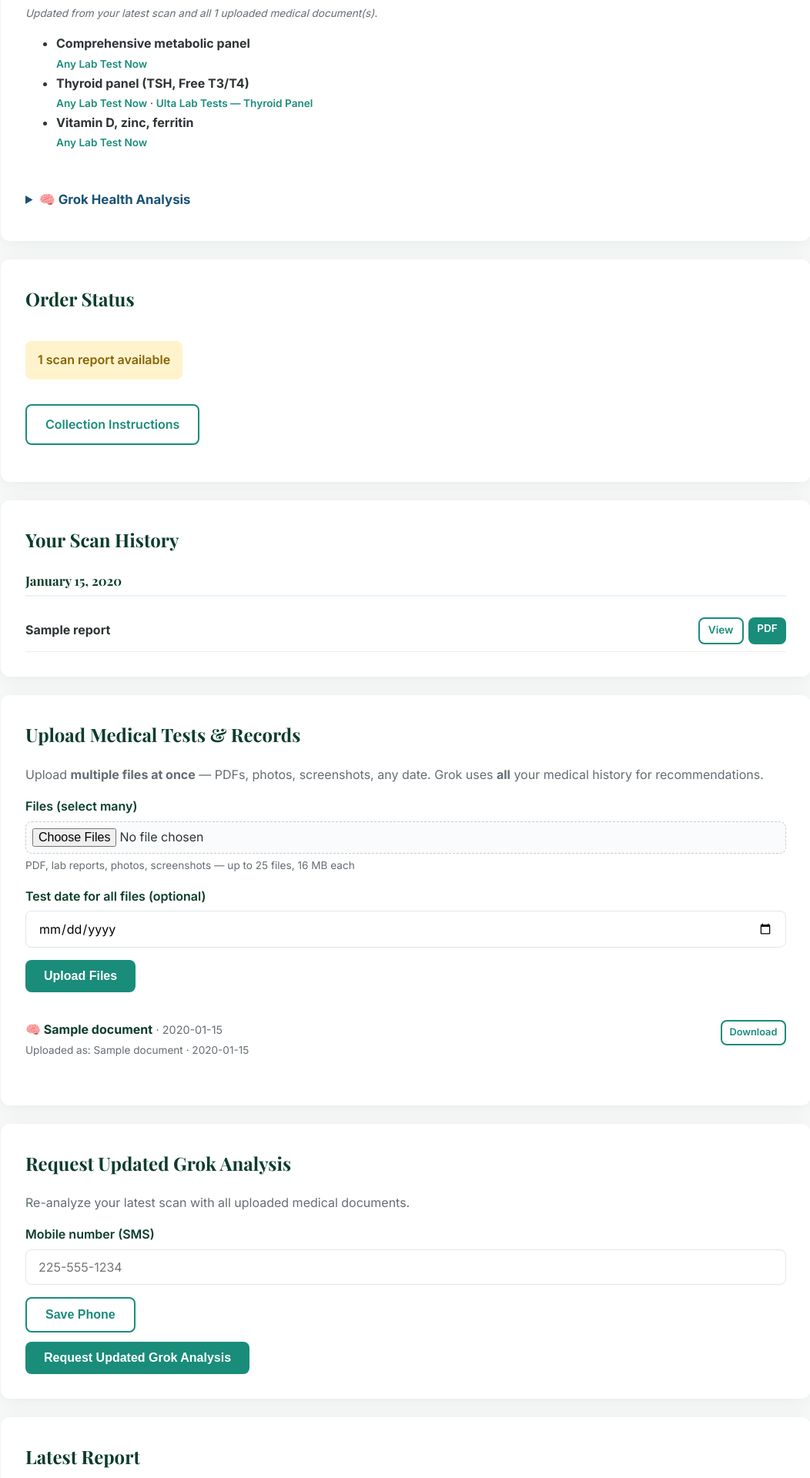
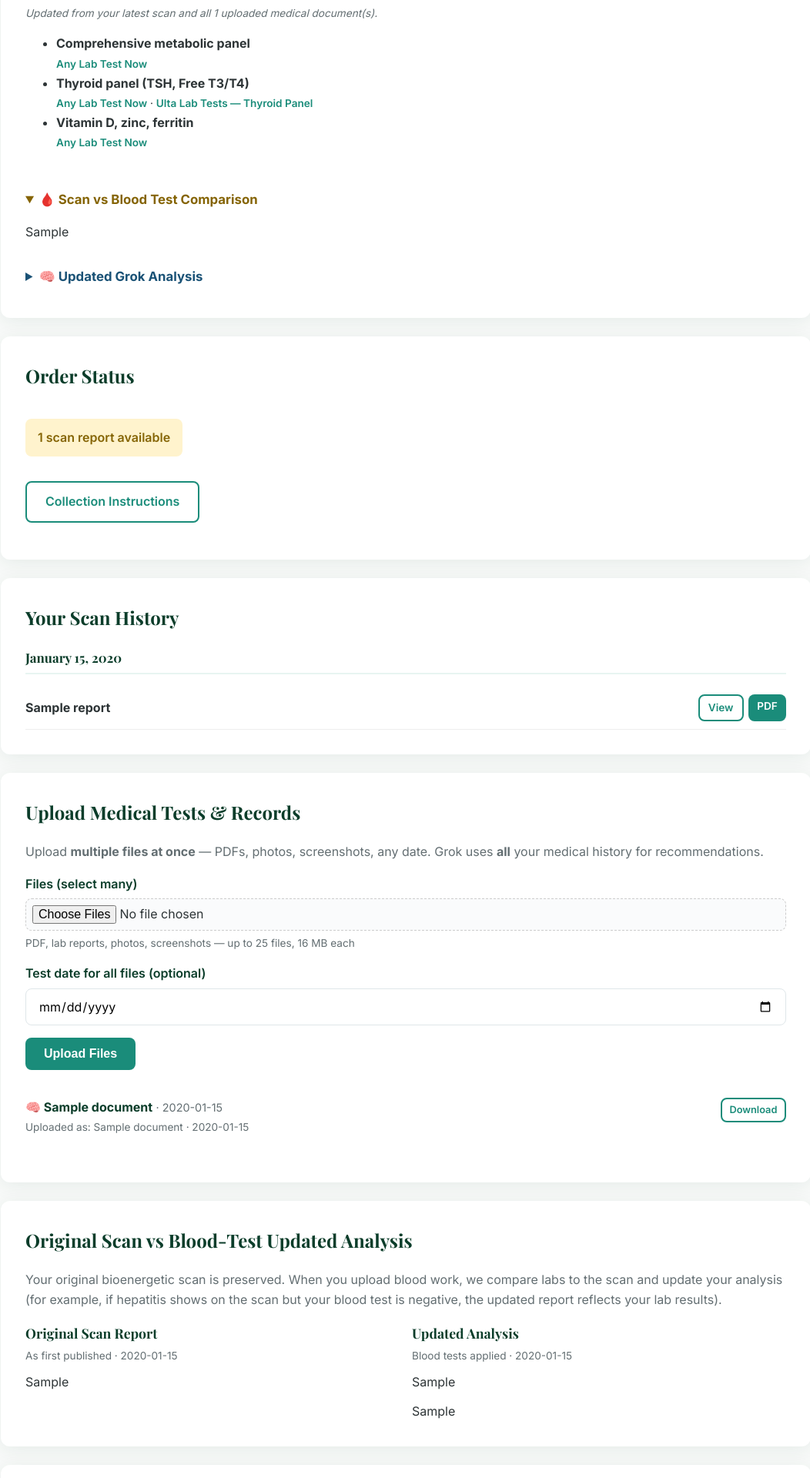
Before and after one commit to Michaelpeatross/root-cause-website, a Flask app: page /dashboard in a window 1280 px wide. Shown: the part 937-2857 px from the top of the page at 77% size, without its empty margins (113-1165 px from the left). Run offline with Flask 3, Linux system fonts and the light colour scheme; the visitor is signed in with stand-in values (Sample User, id 1); tables that the repository leaves empty hold one stand-in row (values such as "Sample post").

Commit message:
Reconcile bio scans with uploaded blood tests via Grok
Compare scan findings to client lab work, adjust AI analysis when they differ (e.g. hepatitis on scan but negative on blood work), preserve original report snapshot, and add client/admin controls plus dashboard original-vs-updated view.

```diff
--- a/app.py
+++ b/app.py
@@ -19,6 +19,7 @@ from document_service import (
 )
 from client_portal import get_personalized_recommendations
 from health_advisor import get_health_recommendations, classify_medical_document
+from scan_reconciliation import reconcile_scan_with_blood_tests
 from notification_service import (
     notify_client_analysis_update, notify_admin_analysis_request,
     deliver_report_to_client,
@@ -85,6 +86,9 @@ class Report(db.Model):
     approved_at = db.Column(db.String(50))
     date = db.Column(db.String(50))
     analysis_updated = db.Column(db.String(50))
+    original_generated_report = db.Column(db.Text)
+    blood_reconciliation_html = db.Column(db.Text)
+    reconciled_at = db.Column(db.String(50))
 
 
 class ClientDocument(db.Model):
@@ -163,6 +167,9 @@ def migrate_schema():
                 'approved': 'BOOLEAN DEFAULT 0',
                 'approved_at': 'VARCHAR(50)',
                 'analysis_updated': 'VARCHAR(50)',
+                'original_generated_report': 'TEXT',
+                'blood_reconciliation_html': 'TEXT',
+                'reconciled_at': 'VARCHAR(50)',
             }
             for col, col_type in new_cols.items():
                 if col not in report_cols:
@@ -309,15 +316,30 @@ def _regenerate_report_analysis(report, notify_client=False, notify_admin=False)
     client_name = _client_display_name(email)
     user = User.query.filter(db.func.lower(User.email) == _normalize_email(email)).first()
 
+    _snapshot_original_report(report)
     prefer_template = _prefer_full_scan_template(report.title, report.raw_data)
-    ai_html, _ = get_health_recommendations(
+
+    recon_result = reconcile_scan_with_blood_tests(
         report.raw_data, medical_text, client_name, email,
-        full_scan_mode=prefer_template,
-    )
+    ) if medical_text and len(medical_text.strip()) >= 80 else None
+
+    if recon_result:
+        ai_html = recon_result['updated_ai_html']
+        blood_html = recon_result['reconciliation_html']
+        report.blood_reconciliation_html = blood_html
+        report.reconciled_at = datetime.now().strftime('%Y-%m-%d %H:%M')
+    else:
+        ai_html, _ = get_health_recommendations(
+            report.raw_data, medical_text, client_name, email,
+            full_scan_mode=prefer_template,
+        )
+        blood_html = None
+
     report.ai_recommendations = ai_html
     report.generated_report = generate_report_html(
         email, report.title, report.raw_data, ai_html, client_name=client_name,
         prefer_template=prefer_template,
+        blood_reconciliation_html=blood_html,
     )
     report.plain_text = generate_report_text(
         email, report.title, report.raw_data, ai_html
@@ -562,11 +584,62 @@ def _save_pdf_for_report(report, html_report):
     return False
 
 
+def _snapshot_original_report(report):
+    """Preserve the first published scan report before blood-test adjustments."""
+    if report.generated_report and not report.original_generated_report:
+        report.original_generated_report = report.generated_report
+
+
 def _publish_report_to_portal(report):
     """Make a generated report visible on the client's portal."""
+    _snapshot_original_report(report)
     if not report.approved:
         report.approved = True
         report.approved_at = datetime.now().strftime('%Y-%m-%d %H:%M')
+
+
+def _apply_blood_reconciliation(report):
+    """
+    Compare original scan with uploaded blood tests; update report and AI analysis.
+    Returns (report, doc_count, messages) or (None, 0, [error]) if no labs uploaded.
+    """
+    email = report.user_email
+    medical_text, doc_count = _medical_context(email)
+    if not medical_text or len(medical_text.strip()) < 80:
+        return report, doc_count, [
+            'No blood test or lab documents found. Upload lab work first.',
+        ]
+
+    _snapshot_original_report(report)
+    client_name = _client_display_name(email)
+    result = reconcile_scan_with_blood_tests(
+        report.raw_data, medical_text, client_name, email,
+    )
+    if not result:
+        return report, doc_count, ['Could not reconcile scan with blood tests.']
+
+    prefer_template = _prefer_full_scan_template(report.title, report.raw_data)
+    report.blood_reconciliation_html = result['reconciliation_html']
+    report.ai_recommendations = result['updated_ai_html']
+    report.reconciled_at = datetime.now().strftime('%Y-%m-%d %H:%M')
+    report.analysis_updated = report.reconciled_at
+    report.generated_report = generate_report_html(
+        email,
+        report.title,
+        report.raw_data,
+        result['updated_ai_html'],
+        client_name=client_name,
+        prefer_template=prefer_template,
+        blood_reconciliation_html=result['reconciliation_html'],
+    )
+    report.plain_text = generate_report_text(
+        email, report.title, report.raw_data, result['updated_ai_html'],
+    )
+    _save_pdf_for_report(report, report.generated_report)
+    source = result.get('source', 'grok')
+    return report, doc_count, [
+        f'Scan updated with blood test comparison ({doc_count} document(s), {source}).',
+    ]
 
 
 def _approve_and_send_report(report, send_email=False, send_sms=False):
@@ -836,7 +909,23 @@ def dashboard():
                     count += 1
                 db.session.commit()
 
-                msg = f'Uploaded {count} file(s). Recommendations updated from your latest scan + medical docs.'
+                msg = f'Uploaded {count} file(s).'
+                latest = Report.query.filter(
+                    db.func.lower(Report.user_email) == _normalize_email(email),
+                    Report.generated_report.isnot(None),
+                    Report.approved == True,
+                ).order_by(Report.id.desc()).first()
+                if latest and latest.raw_data:
+                    latest, doc_count, recon_msgs = _apply_blood_reconciliation(latest)
+                    db.session.commit()
+                    msg += (
+                        f' Scan updated with blood test comparison '
+                        f'({doc_count} total document(s)).'
+                    )
+                    if recon_msgs:
+                        msg += ' ' + recon_msgs[0]
+                else:
+                    msg += ' Recommendations will update when your scan is published.'
                 if partial_errors:
                     msg += f' Some files skipped: {"; ".join(partial_errors[:3])}'
                 flash(msg, 'success')
@@ -853,12 +942,29 @@ def dashboard():
                 )
                 db.session.commit()
                 flash(
-                    f'Updated Grok analysis sent! Used {doc_count} medical document(s) '
-                    f'from all uploaded medical documents. {" ".join(m for m in msgs if m)}',
+                    f'Updated analysis sent! Used {doc_count} medical document(s). '
+                    f'{" ".join(m for m in msgs if m)}',
                     'success',
                 )
             else:
                 flash('No scan report available yet. Contact your practitioner.', 'error')
+        elif action == 'reconcile_blood':
+            report = Report.query.filter(
+                db.func.lower(Report.user_email) == _normalize_email(email),
+                Report.generated_report.isnot(None),
+                Report.approved == True,
+            ).order_by(Report.id.desc()).first()
+            if report and report.raw_data:
+                report, doc_count, msgs = _apply_blood_reconciliation(report)
+                _publish_report_to_portal(report)
+                db.session.commit()
+                flash(
+                    f'Scan adjusted with blood tests ({doc_count} document(s)). '
+                    f'{" ".join(m for m in msgs if m)}',
+                    'success',
+                )
+            else:
+                flash('No published scan report available yet.', 'error')
 
     return _render_client_dashboard(email)
 
@@ -886,7 +992,15 @@ def view_report(report_id):
         abort(403)
     if not session.get('is_admin') and not report.approved:
         abort(403)
-    return render_template('report_view.html', report=report, user={'name': session.get('name', 'Client')})
+    view = request.args.get('view', 'updated')
+    if view not in ('original', 'updated'):
+        view = 'updated'
+    return render_template(
+        'report_view.html',
+        report=report,
+        view=view,
+        user={'name': session.get('name', 'Client')},
+    )
 
 
 @app.route('/reports/<int:report_id>/pdf')
@@ -983,6 +1097,20 @@ def admin():
                 )
             else:
                 flash('Report not found or missing raw data.', 'error')
+
+        elif action == 'reconcile_blood' and report_id:
+            report = Report.query.get(report_id)
+            if report and report.raw_data:
+                report, doc_count, msgs = _apply_blood_reconciliation(report)
+                _publish_report_to_portal(report)
+                db.session.commit()
+                flash(
+                    f'Scan adjusted with blood tests for {report.user_email} '
+                    f'({doc_count} document(s)). {" ".join(msgs)}',
+                    'success',
+                )
+            else:
+                flash('Report not found or missing scan data.', 'error')
 
         elif not email:
             flash('Select a client or enter a new client email.', 'error')
--- a/client_portal.py
+++ b/client_portal.py
@@ -50,6 +50,8 @@ def get_personalized_recommendations(latest_report, all_documents):
         'supplements_html': doc_note + f'<ul>{supplement_list_html(supplements)}</ul>',
         'labs_html': doc_note + f'<ul>{lab_list_html(labs)}</ul>',
         'ai_html': latest_report.ai_recommendations or '',
+        'reconciliation_html': latest_report.blood_reconciliation_html or '',
+        'reconciled_at': latest_report.reconciled_at,
         'updated_at': updated,
         'has_data': True,
         'scan_title': latest_report.title,
--- a/pdf_service.py
+++ b/pdf_service.py
@@ -85,6 +85,12 @@ ul { margin: 6px 0; padding-left: 18px; }
 .scan-steps { margin: 8px 0 0; padding-left: 20px; }
 .scan-steps li { margin-bottom: 8px; line-height: 1.55; }
 .scan-remedy-category { color: #0b3d2a; font-size: 12pt; margin: 14px 0 6px; border-bottom: 1px solid #dceee8; }
+.reconcile-grid { margin: 10px 0; }
+.reconcile-panel { padding: 8px; margin-bottom: 8px; border: 1px solid #ddd; page-break-inside: avoid; }
+.reconcile-adjusted { background: #fff8e6; }
+.reconcile-confirmed { background: #e8f5f1; }
+.reconcile-scan-only { background: #f4f6f8; }
+.reconcile-list { margin: 0; padding-left: 16px; font-size: 9pt; }
 
 .scan-remedy-card { border: 1px solid #e0e0e0; padding: 10px; margin: 8px 0; page-break-inside: avoid; }
 .scan-remedy-card h4 { margin: 0 0 4px; color: #0b3d2a; }
--- a/report_generator.py
+++ b/report_generator.py
@@ -282,13 +282,14 @@ def generate_report_text(email, title, raw_data, ai_recommendations_html=None):
 
 def generate_report_html(
     email, title, raw_data, ai_recommendations_html=None, client_name=None,
-    prefer_template=False,
+    prefer_template=False, blood_reconciliation_html=None,
 ):
     """Build a complete professional HTML report from raw scan paste."""
     if prefer_template or uses_template_format(raw_data or '', title=title):
         return generate_template_report_html(
             email, title, raw_data, client_name=client_name,
             ai_recommendations_html=ai_recommendations_html,
+            blood_reconciliation_html=blood_reconciliation_html,
         )
 
     findings = _parse_lines(raw_data or "")
--- a/scan_template.py
+++ b/scan_template.py
@@ -419,6 +419,7 @@ def uses_template_format(raw_text, title=None):
 
 def generate_template_report_html(
     email, title, raw_data, client_name=None, ai_recommendations_html=None,
+    blood_reconciliation_html=None,
 ):
     """Build HTML report styled like the Full Scan PDF template."""
     scan_text = _scan_body_text(raw_data)
@@ -532,6 +533,8 @@ def generate_template_report_html(
 
   {f'<section class="scan-section page-break"><h2>Balancing Remedies</h2><p class="scan-lead">Remedies identified to bring energetic stressors back into balance — herbs, homeopathics, and nutritional supplements.</p>{remedies_html}</section>' if remedies_html else ''}
 
+  {blood_reconciliation_html or ''}
+
   {ai_recommendations_html or ''}
 
   <footer class="scan-disclaimer">
--- a/static/css/site.css
+++ b/static/css/site.css
@@ -301,6 +301,74 @@ a:hover { text-decoration: underline; }
 }
 
 .legend-item { display: inline-flex; }
+
+.scan-comparison-grid {
+  display: grid;
+  grid-template-columns: 1fr 1fr;
+  gap: 1rem;
+}
+
+@media (max-width: 900px) {
+  .scan-comparison-grid { grid-template-columns: 1fr; }
+}
+
+.scan-comparison-panel h3 {
+  font-family: 'Playfair Display', serif;
+  color: var(--green-dark);
+  margin: 0 0 0.35rem;
+  font-size: 1.1rem;
+}
+
+.scan-comparison-meta {
+  font-size: 0.85rem;
+  color: var(--text-muted);
+  margin: 0 0 0.65rem;
+}
+
+.scan-comparison-body {
+  max-height: 420px;
+  overflow-y: auto;
+  margin: 0;
+  box-shadow: none;
+}
+
+.blood-reconciliation { margin-top: 1rem; }
+
+.reconcile-grid {
+  display: grid;
+  grid-template-columns: repeat(auto-fit, minmax(240px, 1fr));
+  gap: 0.75rem;
+  margin: 1rem 0;
+}
+
+.reconcile-panel {
+  border-radius: var(--radius);
+  padding: 1rem;
+  border: 1px solid #e8ecea;
+}
+
+.reconcile-panel h3 {
+  font-size: 0.95rem;
+  margin: 0 0 0.5rem;
+  color: var(--green-dark);
+}
+
+.reconcile-adjusted { background: #fff8e6; border-color: #f0d78a; }
+.reconcile-confirmed { background: #e8f5f1; border-color: #b8e0d2; }
+.reconcile-scan-only { background: #f4f6f8; border-color: #d5dbe0; }
+
+.reconcile-list {
+  margin: 0;
+  padding-left: 1.1rem;
+  font-size: 0.9rem;
+}
+
+.reconcile-list li { margin-bottom: 0.55rem; }
+
+.reconcile-note {
+  font-size: 0.85rem;
+  color: #4a5568;
+}
 
 .scan-col {
   display: inline-block;
--- a/templates/admin.html
+++ b/templates/admin.html
@@ -239,6 +239,11 @@
                                 <a href="{{ url_for('admin_client_portal', email=r.user_email) }}" class="btn btn-primary" style="padding:0.35rem 0.7rem; font-size:0.8rem;">View Portal</a>
                                 {% if r.generated_report and r.raw_data %}
                                 <form method="POST" style="display:inline;">
+                                    <input type="hidden" name="action" value="reconcile_blood">
+                                    <input type="hidden" name="report_id" value="{{ r.id }}">
+                                    <button type="submit" class="btn btn-primary" style="padding:0.35rem 0.7rem; font-size:0.8rem;">Update with Blood Tests</button>
+                                </form>
+                                <form method="POST" style="display:inline;">
                                     <input type="hidden" name="action" value="refresh_ai">
                                     <input type="hidden" name="report_id" value="{{ r.id }}">
                                     <button type="submit" class="btn btn-outline" style="padding:0.35rem 0.7rem; font-size:0.8rem;">Refresh AI</button>
--- a/templates/dashboard.html
+++ b/templates/dashboard.html
@@ -64,9 +64,17 @@
             </div>
         </details>
 
+        {% if recommendations.reconciliation_html %}
+        <details open class="rec-panel" style="margin-top:0.5rem;">
+            <summary style="cursor:pointer; font-weight:700; color:#856404; font-size:1.05rem; padding:0.5rem 0;">🩸 Scan vs Blood Test Comparison</summary>
+            <div class="rec-content" style="padding:0.5rem 0 1rem;">
+                {{ recommendations.reconciliation_html|safe }}
+            </div>
+        </details>
+        {% endif %}
         {% if recommendations.ai_html %}
         <details class="rec-panel" style="margin-top:0.5rem;">
-            <summary style="cursor:pointer; font-weight:700; color:#1a5276; font-size:1.05rem; padding:0.5rem 0;">🧠 Grok Health Analysis</summary>
+            <summary style="cursor:pointer; font-weight:700; color:#1a5276; font-size:1.05rem; padding:0.5rem 0;">🧠 Updated Grok Analysis</summary>
             <div class="rec-content" style="padding:0.5rem 0 1rem;">
                 {{ recommendations.ai_html|safe }}
             </div>
@@ -150,9 +158,40 @@
     </div>
 
     {% if reports %}
+    <div class="card scan-comparison-card">
+        <h2>Original Scan vs Blood-Test Updated Analysis</h2>
+        <p style="color:var(--text-muted);">Your original bioenergetic scan is preserved. When you upload blood work, we compare labs to the scan and update your analysis (for example, if hepatitis shows on the scan but your blood test is negative, the updated report reflects your lab results).</p>
+        {% set r = reports[0] %}
+        <div class="scan-comparison-grid" style="margin-top:1rem;">
+            <div class="scan-comparison-panel">
+                <h3>Original Scan Report</h3>
+                {% if r.reconciled_at %}<p class="scan-comparison-meta">As first published{% if r.date %} · {{ r.date }}{% endif %}</p>{% endif %}
+                <div class="report-card-body card scan-comparison-body">
+                    {{ (r.original_generated_report or r.generated_report)|safe }}
+                </div>
+            </div>
+            <div class="scan-comparison-panel">
+                <h3>Updated Analysis</h3>
+                {% if r.reconciled_at %}
+                <p class="scan-comparison-meta">Blood tests applied · {{ r.reconciled_at }}</p>
+                {% else %}
+                <p class="scan-comparison-meta">Upload blood work and click the button below to update.</p>
+                {% endif %}
+                {% if r.blood_reconciliation_html %}
+                <div class="report-card-body card scan-comparison-body" style="margin-bottom:0.75rem;">
+                    {{ r.blood_reconciliation_html|safe }}
+                </div>
+                {% endif %}
+                <div class="report-card-body card scan-comparison-body">
+                    {{ r.generated_report|safe }}
+                </div>
+            </div>
+        </div>
+    </div>
+
     <div class="card">
-        <h2>Request Updated Grok Analysis</h2>
-        <p style="color:var(--text-muted);">Re-analyze your latest scan with all uploaded medical documents.</p>
+        <h2>Update Scan with Blood Tests</h2>
+        <p style="color:var(--text-muted);">Compare your original scan against uploaded lab work and refresh your personalized analysis.</p>
         {% if admin_preview %}
         <p class="admin-preview-note">Client phone: {{ user.phone or 'not set' }}</p>
         <p class="admin-preview-note">Request analysis controls hidden in admin preview.</p>
@@ -165,16 +204,15 @@
             </div>
             <button type="submit" class="btn btn-outline" style="margin-bottom:0.75rem;">Save Phone</button>
         </form>
-        <form method="POST">
-            <input type="hidden" name="action" value="request_analysis">
-            <button type="submit" class="btn btn-primary">Request Updated Grok Analysis</button>
+        <form method="POST" style="display:flex; flex-wrap:wrap; gap:0.5rem;">
+            <button type="submit" name="action" value="reconcile_blood" class="btn btn-primary">Update Scan with Blood Tests</button>
+            <button type="submit" name="action" value="request_analysis" class="btn btn-outline">Request Full Grok Refresh</button>
         </form>
         {% endif %}
     </div>
 
     <div class="card">
         <h2>Latest Report</h2>
-        {% set r = reports[0] %}
         <div class="report-card" style="margin-top:0.75rem;">
             <div class="report-card-header" style="display:flex; justify-content:space-between; flex-wrap:wrap; gap:0.5rem;">
                 <strong>{{ r.title }}</strong>
```
Also changed, not shown: scan_reconciliation.py (added, +268 -0 lines), templates/report_view.html (+13 -0 lines).
